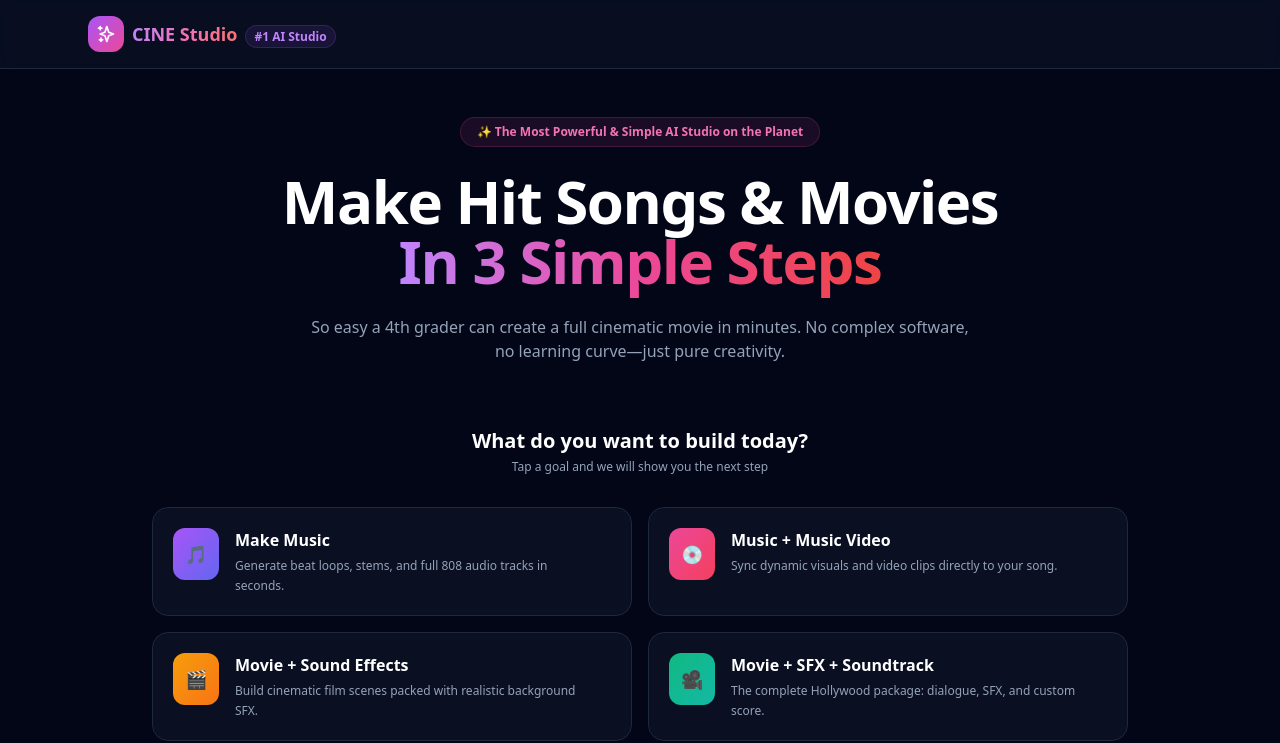
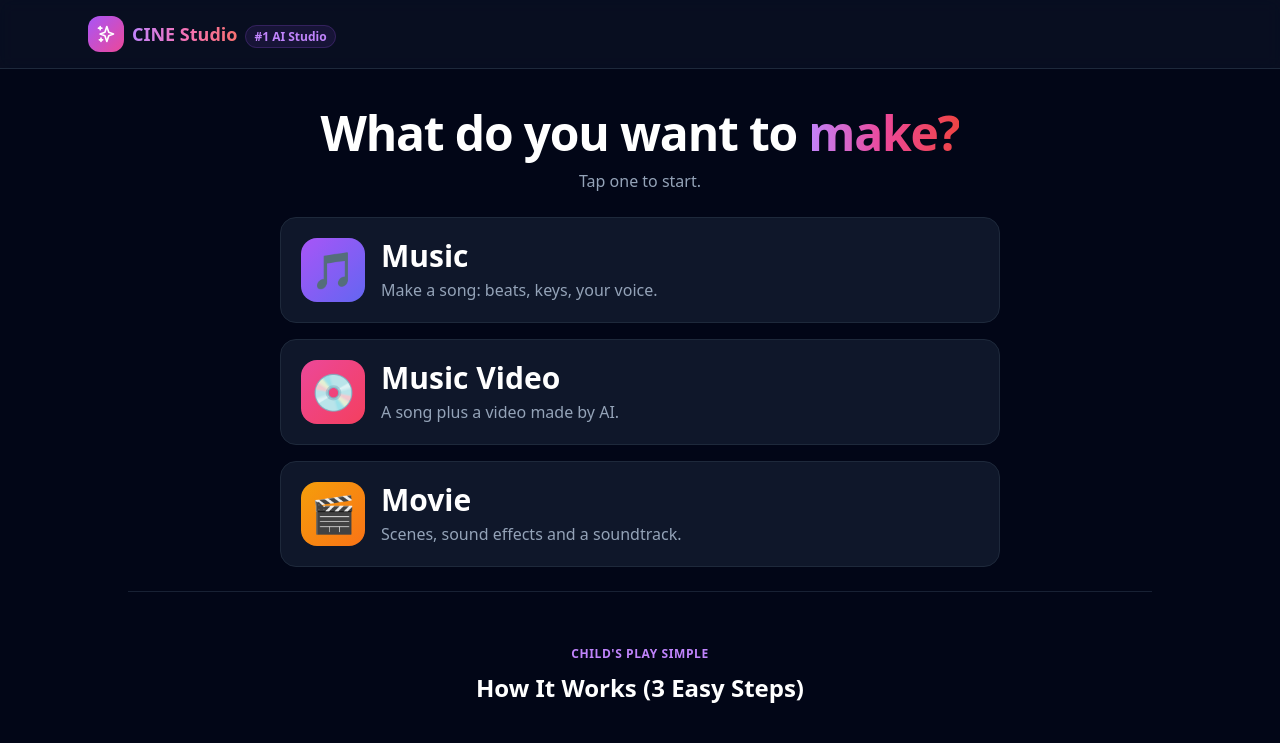
Before and after one commit to regbarrett3-netizen/cine-studio, a React (Vite) app: page / in a window 1280 px wide. Shown: the top 743 px of the page. Built offline with nearby package versions, Linux system fonts and the light colour scheme.

Commit message:
Update App.tsx

```diff
--- a/src/App.tsx
+++ b/src/App.tsx
@@ -1,39 +1,32 @@
 import React, { useState } from 'react';
 
 import Workspace from './Workspace';
+import { readSaved, removeSaved } from './Flow';
+import type { SavedProject } from './Flow';
+
+const GOALS = [
+  { id: 'music', label: 'Music', emoji: '🎵', desc: 'Make a song: beats, keys, your voice.', color: 'from-purple-500 to-indigo-500' },
+  { id: 'music-video', label: 'Music Video', emoji: '💿', desc: 'A song plus a video made by AI.', color: 'from-pink-500 to-rose-500' },
+  { id: 'full-movie', label: 'Movie', emoji: '🎬', desc: 'Scenes, sound effects and a soundtrack.', color: 'from-amber-500 to-orange-500' },
+];
+const LABEL: Record<string, string> = { music: 'Music', 'music-video': 'Music Video', 'movie-sfx': 'Movie', 'full-movie': 'Movie' };
 
 export default function App() {
-  const [selectedGoal, setSelectedGoal] = useState<string | null>(null);
-  const [showWorkspace, setShowWorkspace] = useState(false);
-if (showWorkspace) return <Workspace mode={selectedGoal ?? 'custom'} modeLabel={({ music: 'Make Music', 'music-video': 'Music + Music Video', 'movie-sfx': 'Movie + Sound Effects', 'full-movie': 'Movie + SFX + Soundtrack' } as Record<string, string>)[selectedGoal ?? ''] || 'Custom Project'} onBack={() => setShowWorkspace(false)} />;
+  const [goal, setGoal] = useState<string | null>(null);
+  const [saved, setSaved] = useState<SavedProject[]>(() => readSaved());
 
-
-  const projectGoals = [
-    {
-      id: 'music',
-      title: 'Make Music',
-      desc: 'Generate beat loops, stems, and full 808 audio tracks in seconds.',
-      color: 'from-purple-500 to-indigo-500'
-    },
-    {
-      id: 'music-video',
-      title: 'Music + Music Video',
-      desc: 'Sync dynamic visuals and video clips directly to your song.',
-      color: 'from-pink-500 to-rose-500'
-    },
-    {
-      id: 'movie-sfx',
-      title: 'Movie + Sound Effects',
-      desc: 'Build cinematic film scenes packed with realistic background SFX.',
-      color: 'from-amber-500 to-orange-500'
-    },
-    {
-      id: 'full-movie',
-      title: 'Movie + SFX + Soundtrack',
-      desc: 'The complete Hollywood package: dialogue, SFX, and custom score.',
-      color: 'from-emerald-500 to-teal-500'
-    }
-  ];
+  if (goal) {
+    return (
+      <Workspace
+        mode={goal}
+        modeLabel={LABEL[goal] ?? 'Project'}
+        onBack={() => {
+          setSaved(readSaved());
+          setGoal(null);
+        }}
+      />
+    );
+  }
 
   return (
     <div className="min-h-screen bg-slate-950 text-slate-100 font-sans">
@@ -58,62 +51,65 @@ if (showWorkspace) return <Workspace mode={selectedGoal ?? 'custom'} modeLabel={
         </div>
       </header>
 
-      {/* Hero Section */}
-      <section className="max-w-5xl mx-auto px-6 pt-12 pb-8 text-center space-y-6">
-        <div className="inline-flex items-center gap-2 px-4 py-1.5 rounded-full bg-pink-500/10 border border-pink-500/20 text-pink-400 text-xs font-semibold">
-          ✨ The Most Powerful & Simple AI Studio on the Planet
-        </div>
-        <h1 className="text-4xl md:text-6xl font-black tracking-tight text-white leading-tight">
-          Make Hit Songs & Movies <br />
-          <span className="bg-gradient-to-r from-purple-400 via-pink-500 to-red-500 bg-clip-text text-transparent">
-            In 3 Simple Steps
-          </span>
+      <section className="max-w-3xl mx-auto px-6 pt-10 pb-6 text-center space-y-3">
+        <h1 className="text-4xl md:text-5xl font-black tracking-tight text-white leading-tight">
+          What do you want to{' '}
+          <span className="bg-gradient-to-r from-purple-400 via-pink-500 to-red-500 bg-clip-text text-transparent">make?</span>
         </h1>
-        <p className="text-slate-400 max-w-2xl mx-auto text-sm md:text-base leading-relaxed">
-          So easy a 4th grader can create a full cinematic movie in minutes. No complex software, no learning curve—just pure creativity.
-        </p>
+        <p className="text-slate-400 text-base">Tap one to start.</p>
       </section>
 
-      {/* Project Selector Section */}
-      <section className="max-w-5xl mx-auto px-6 py-8">
-        <div className="text-center mb-8">
-          <h2 className="text-xl font-bold text-white">What do you want to build today?</h2>
-          <p className="text-slate-400 text-xs mt-1">Tap a goal and we will show you the next step</p>
-        </div>
-
-        <div className="grid grid-cols-1 md:grid-cols-2 gap-4">
-          {projectGoals.map((goal) => {
-            const isSelected = selectedGoal === goal.id;
-            return (
-              <button
-                key={goal.id}
-                onClick={() => {
-                  setSelectedGoal(goal.id);
-                  setShowWorkspace(true);
-                }}
-                className={`p-5 rounded-2xl border text-left transition-all flex items-start gap-4 relative overflow-hidden ${
-                  isSelected
-                    ? 'bg-slate-900 border-pink-500 ring-2 ring-pink-500/50 scale-[1.01]'
-                    : 'bg-slate-900/60 border-slate-800 hover:border-slate-700 hover:bg-slate-900'
-                }`}
-              >
-                <div className={`p-3 rounded-xl bg-gradient-to-br ${goal.color} text-white font-bold text-lg`}>
-                  {goal.id === 'music' ? '🎵' : goal.id === 'music-video' ? '💿' : goal.id === 'movie-sfx' ? '🎬' : '🎥'}
-                </div>
-                <div className="space-y-1 pr-6">
-                  <h3 className="font-bold text-white text-base">{goal.title}</h3>
-                  <p className="text-slate-400 text-xs leading-relaxed">{goal.desc}</p>
-                </div>
-                {isSelected && (
-                  <div className="absolute top-4 right-4 text-pink-400 font-bold">
-                    ✓
-                  </div>
-                )}
-              </button>
-            );
-          })}
+      <section className="max-w-3xl mx-auto px-6 pb-6">
+        <div className="grid grid-cols-1 gap-4">
+          {GOALS.map((g) => (
+            <button
+              key={g.id}
+              type="button"
+              onClick={() => setGoal(g.id)}
+              className="flex min-h-[104px] items-center gap-4 rounded-2xl border border-slate-800 bg-slate-900 p-5 text-left transition-all hover:border-pink-500 active:bg-slate-800 focus-visible:outline focus-visible:outline-4 focus-visible:outline-offset-2 focus-visible:outline-white"
+            >
+              <span className={`flex h-16 w-16 shrink-0 items-center justify-center rounded-2xl bg-gradient-to-br ${g.color} text-4xl`} aria-hidden="true">
+                {g.emoji}
+              </span>
+              <span className="space-y-1">
+                <span className="block text-3xl font-black text-white">{g.label}</span>
+                <span className="block text-base text-slate-400">{g.desc}</span>
+              </span>
+            </button>
+          ))}
         </div>
       </section>
+
+      {saved.length > 0 ? (
+        <section aria-label="Saved projects" className="max-w-3xl mx-auto px-6 pb-8 space-y-3">
+          <h2 className="text-xl font-bold text-pink-300">💾 My saved projects</h2>
+          {saved.map((s) => (
+            <div key={s.mode} className="flex items-center gap-2">
+              <button
+                type="button"
+                onClick={() => setGoal(s.mode)}
+                className="min-h-[64px] flex-1 rounded-2xl border border-slate-800 bg-slate-900 px-4 text-left hover:border-pink-500 focus-visible:outline focus-visible:outline-4 focus-visible:outline-offset-2 focus-visible:outline-white"
+              >
+                <span className="block text-lg font-bold">Finish my {s.label}</span>
+                <span className="block text-sm text-slate-400">
+                  {s.count} {s.count === 1 ? 'thing' : 'things'} added · saved {new Date(s.savedAt).toLocaleDateString()}
+                </span>
+              </button>
+              <button
+                type="button"
+                aria-label={`Remove saved ${s.label} from this list`}
+                onClick={() => {
+                  removeSaved(s.mode);
+                  setSaved(readSaved());
+                }}
+                className="min-h-[64px] min-w-[56px] rounded-2xl border border-slate-800 bg-slate-900 text-xl hover:border-rose-500 focus-visible:outline focus-visible:outline-4 focus-visible:outline-offset-2 focus-visible:outline-white"
+              >
+                ✕
+              </button>
+            </div>
+          ))}
+        </section>
+      ) : null}
 
       {/* Step-by-Step 4th-Grader Guide */}
       <section className="max-w-5xl mx-auto px-6 py-12 border-t border-slate-800/80">
```
